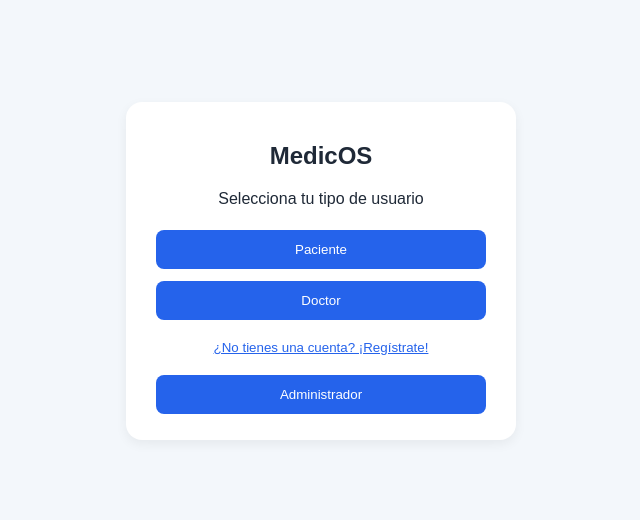
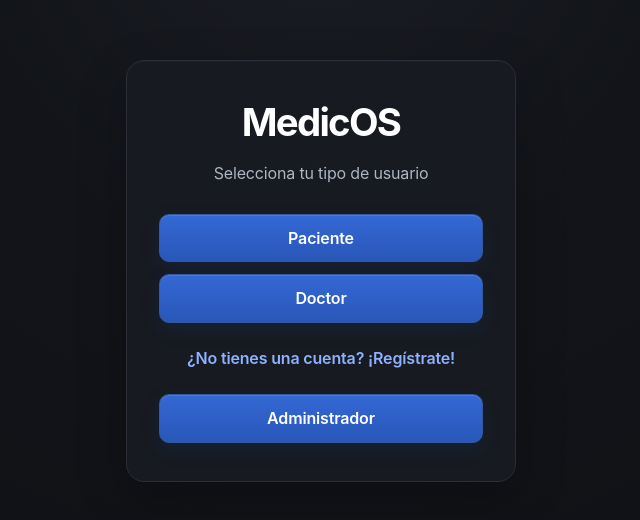
Before and after one commit to Velito27/medical-appointments, a React (Vite) app in the folder frontend/: page / in a window 1280 px wide. Shown: the part 120-640 px from the top of the page, without its empty margins (319-959 px from the left). Built offline with nearby package versions, Linux system fonts and the light colour scheme; no server answers.

Commit message:
Mejora estilo visual oscuro

```diff
--- a/frontend/src/styles.css
+++ b/frontend/src/styles.css
@@ -1,70 +1,211 @@
+:root {
+  font-family:
+    Inter, ui-sans-serif, system-ui, -apple-system, BlinkMacSystemFont,
+    "Segoe UI", sans-serif;
+  color: #f3f4f6;
+  background: #101216;
+  font-synthesis: none;
+  text-rendering: optimizeLegibility;
+}
+
+* {
+  box-sizing: border-box;
+}
+
 body {
-  font-family: Arial, sans-serif;
   margin: 0;
-  background: #f3f7fb;
-  color: #1f2937;
+  min-width: 320px;
+  min-height: 100vh;
+  background:
+    radial-gradient(circle at top, #1a1d24 0%, #121419 38%, #0e1014 100%);
+  color: #f3f4f6;
+  line-height: 1.55;
+  letter-spacing: -0.01em;
+}
+
+button,
+input,
+select {
+  font: inherit;
+}
+
+h1,
+h2,
+h3,
+p {
+  margin-top: 0;
+}
+
+h1 {
+  margin-bottom: 8px;
+  font-size: clamp(1.8rem, 4vw, 2.4rem);
+  font-weight: 720;
+  letter-spacing: -0.045em;
+  color: #ffffff;
+}
+
+h2 {
+  margin-bottom: 8px;
+  font-size: 1.22rem;
+  font-weight: 650;
+  letter-spacing: -0.025em;
+  color: #f8fafc;
+}
+
+p {
+  color: #aeb6c2;
 }
 
 .container {
-  max-width: 1000px;
-  margin: 30px auto;
-  padding: 20px;
+  width: min(100% - 32px, 1000px);
+  margin: 34px auto;
 }
 
 .login-page {
   min-height: 100vh;
-  display: flex;
-  justify-content: center;
-  align-items: center;
+  display: grid;
+  place-items: center;
+  padding: 24px;
 }
 
 .login-card {
-  width: 350px;
+  width: min(100%, 390px);
   text-align: center;
+  padding: 32px;
+}
+
+.login-card p {
+  margin-bottom: 22px;
+}
+
+.header,
+section {
+  border: 1px solid #292e37;
+  background: rgba(24, 27, 33, 0.94);
+  box-shadow:
+    0 18px 50px rgba(0, 0, 0, 0.24),
+    inset 0 1px 0 rgba(255, 255, 255, 0.025);
+  backdrop-filter: blur(14px);
 }
 
 .header {
   display: flex;
   justify-content: space-between;
   align-items: center;
-  background: white;
-  padding: 20px;
-  border-radius: 16px;
+  gap: 20px;
+  padding: 22px 24px;
+  border-radius: 18px;
   margin-bottom: 20px;
-  box-shadow: 0 4px 12px rgba(0,0,0,0.08);
+}
+
+.header h1 {
+  margin: 0;
+  font-size: 1.65rem;
+}
+
+.header > div {
+  display: flex;
+  align-items: center;
+  gap: 14px;
+  color: #b9c0ca;
+  font-size: 0.93rem;
 }
 
 section {
-  background: white;
-  padding: 20px;
+  padding: 24px;
   margin-bottom: 18px;
-  border-radius: 16px;
-  box-shadow: 0 4px 12px rgba(0,0,0,0.06);
+  border-radius: 18px;
 }
 
-input, select, button {
-  width: calc(100% - 20px);
-  padding: 12px;
+input,
+select {
+  width: 100%;
   margin: 6px 0;
-  border-radius: 8px;
+  padding: 12px 14px;
+  border: 1px solid #303641;
+  border-radius: 10px;
+  outline: none;
+  background: #111419;
+  color: #edf0f4;
+  transition:
+    border-color 160ms ease,
+    box-shadow 160ms ease,
+    background 160ms ease;
+}
+
+input::placeholder {
+  color: #737d8b;
+}
+
+input:focus,
+select:focus {
+  border-color: #66758a;
+  background: #151920;
+  box-shadow: 0 0 0 3px rgba(119, 137, 161, 0.13);
+}
+
+select {
+  cursor: pointer;
 }
 
 button {
-  border: none;
-  background: #2563eb;
-  color: white;
+  width: 100%;
+  margin: 6px 0;
+  padding: 11px 15px;
+  border: 1px solid #3559a0;
+  border-radius: 10px;
+  background: linear-gradient(180deg, #3468d4, #2957b9);
+  color: #ffffff;
+  font-weight: 620;
+  letter-spacing: -0.01em;
   cursor: pointer;
+  box-shadow:
+    0 7px 18px rgba(21, 66, 153, 0.18),
+    inset 0 1px 0 rgba(255, 255, 255, 0.12);
+  transition:
+    transform 150ms ease,
+    border-color 150ms ease,
+    background 150ms ease,
+    box-shadow 150ms ease;
 }
 
 button:hover {
-  opacity: 0.9;
+  transform: translateY(-1px);
+  border-color: #4774cd;
+  background: linear-gradient(180deg, #3c70db, #2d5fc5);
+  box-shadow:
+    0 9px 22px rgba(21, 66, 153, 0.24),
+    inset 0 1px 0 rgba(255, 255, 255, 0.14);
+}
+
+button:active {
+  transform: translateY(0);
+}
+
+.header button,
+.card button {
+  width: auto;
+  min-width: 108px;
+  margin: 0;
 }
 
 .register-link {
+  border: 0;
   background: transparent;
-  color: #2563eb;
-  padding: 4px;
+  box-shadow: none;
+  color: #8db2ff;
+  font-weight: 560;
+  padding: 7px;
   margin: 10px 0;
+  text-decoration: none;
+}
+
+.register-link:hover {
+  background: transparent;
+  border-color: transparent;
+  box-shadow: none;
+  color: #b1c9ff;
+  transform: none;
   text-decoration: underline;
 }
 
@@ -72,26 +213,101 @@ button:hover {
   display: flex;
   justify-content: space-between;
   align-items: center;
-  background: #f8fafc;
-  padding: 12px;
-  margin: 8px 0;
+  gap: 18px;
+  padding: 15px 16px;
+  margin: 10px 0;
+  border: 1px solid #292f38;
+  border-radius: 12px;
+  background: #13171c;
+  color: #e7eaf0;
+}
+
+.card strong {
+  display: inline-block;
+  margin-bottom: 3px;
+  color: #ffffff;
+  font-weight: 650;
+}
+
+.appointment-card > div {
+  display: grid;
+  gap: 2px;
+  color: #aeb6c2;
+}
+
+.error,
+.success {
+  padding: 11px 14px;
   border-radius: 10px;
+  font-size: 0.94rem;
 }
 
 .error {
-  color: #b91c1c;
+  border: 1px solid rgba(248, 113, 113, 0.25);
+  background: rgba(127, 29, 29, 0.2);
+  color: #fca5a5;
 }
 
 .success {
-  color: #15803d;
+  border: 1px solid rgba(74, 222, 128, 0.22);
+  background: rgba(20, 83, 45, 0.2);
+  color: #86efac;
 }
 
 table {
   width: 100%;
   border-collapse: collapse;
+  overflow: hidden;
+  color: #d9dee7;
 }
 
-th, td {
-  padding: 12px;
-  border-bottom: 1px solid #ddd;
+th,
+td {
+  padding: 13px 12px;
+  border-bottom: 1px solid #292e37;
+  text-align: left;
 }
+
+th {
+  color: #f7f8fa;
+  font-size: 0.86rem;
+  font-weight: 650;
+  letter-spacing: 0.015em;
+}
+
+td {
+  color: #b9c0ca;
+}
+
+@media (max-width: 680px) {
+  .container {
+    width: min(100% - 20px, 1000px);
+    margin: 16px auto;
+  }
+
+  .header {
+    align-items: flex-start;
+    flex-direction: column;
+  }
+
+  .header > div {
+    width: 100%;
+    justify-content: space-between;
+    flex-wrap: wrap;
+  }
+
+  section,
+  .login-card {
+    padding: 20px;
+    border-radius: 15px;
+  }
+
+  .card {
+    align-items: flex-start;
+    flex-direction: column;
+  }
+
+  .card button {
+    width: 100%;
+  }
+}
```
